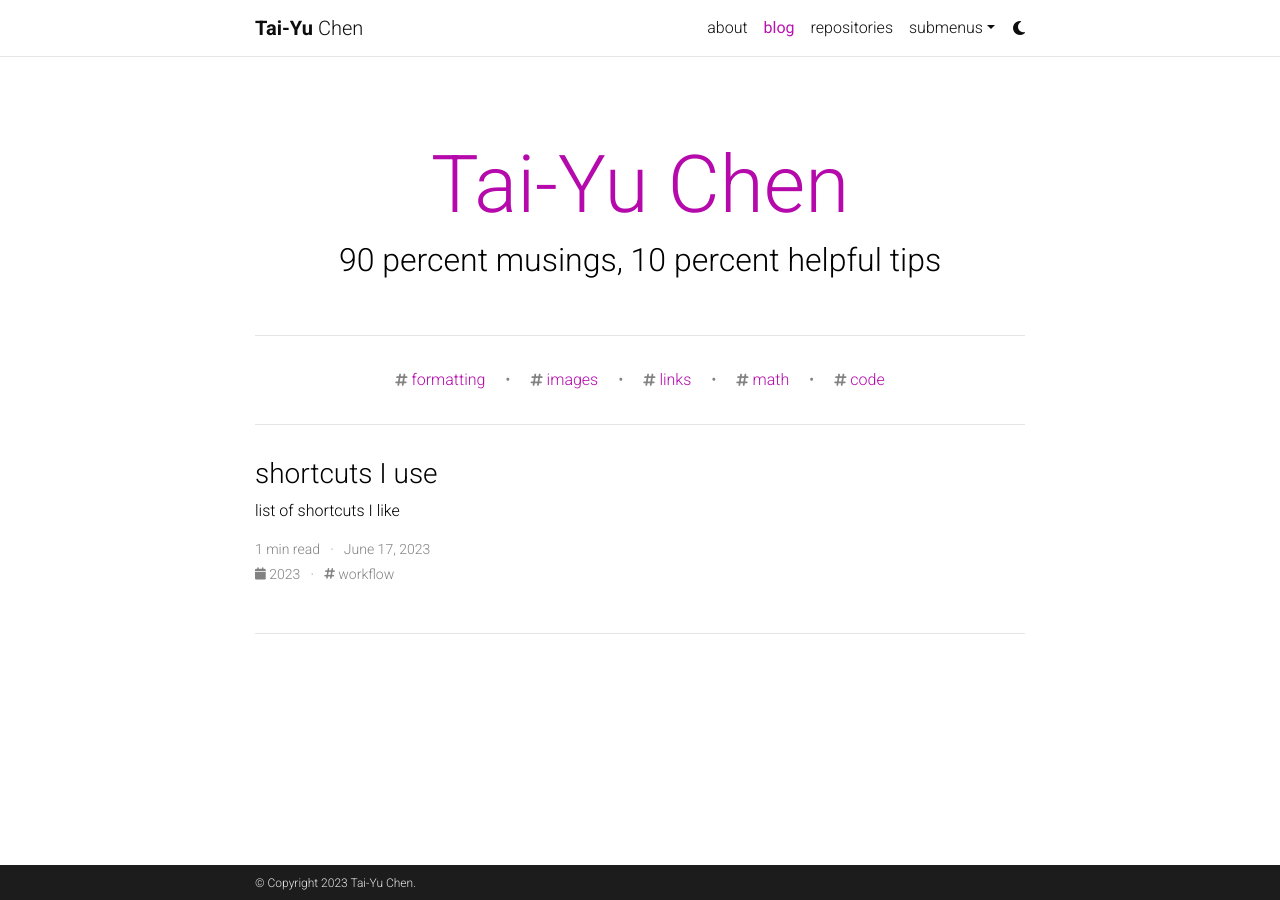
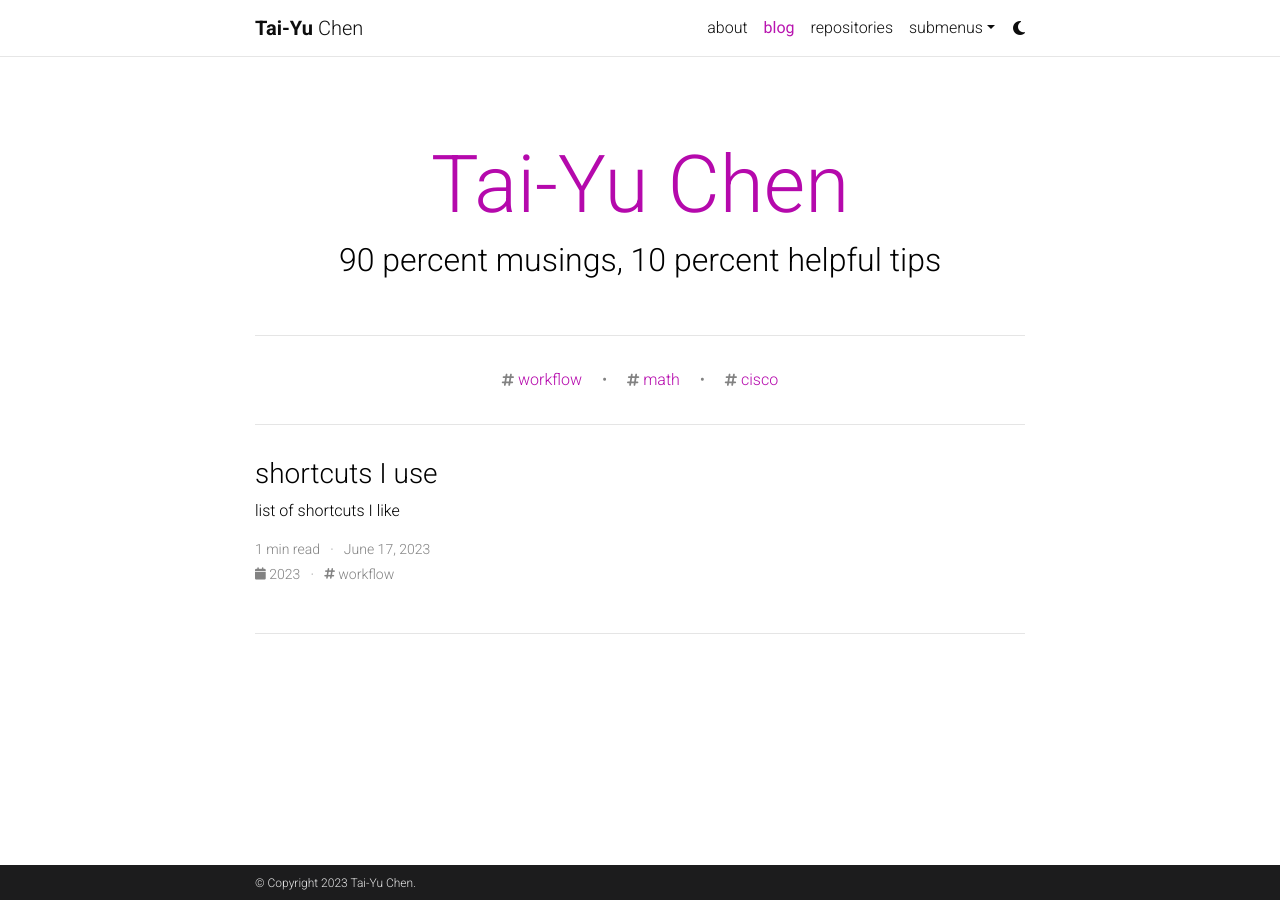
Before and after one commit to utahorange/utahorange.github.io, a Jekyll site: the page built from blog/index.html, in a window 1280 px wide. Built offline with Jekyll 4.4.1, drawn with Linux system fonts in a browser that asks for light colours; the list of posts is cut into pages by our own code; comment, search, counter and statistics services are not loaded; a style sheet for code colours, icons or effects is not loaded.

Commit message:
update display_tags

```diff
--- a/_config.yml
+++ b/_config.yml
@@ -259,7 +259,7 @@
     tag: '/blog/tag/:name/'
     category: '/blog/category/:name/'
 
-display_tags: ['formatting', 'images', 'links', 'math', 'code'] # these tags will be displayed on the front page of your blog
+display_tags: ['workflow','math','cisco'] # these tags will be displayed on the front page of your blog
 
 # -----------------------------------------------------------------------------
 # Jekyll Scholar
```
